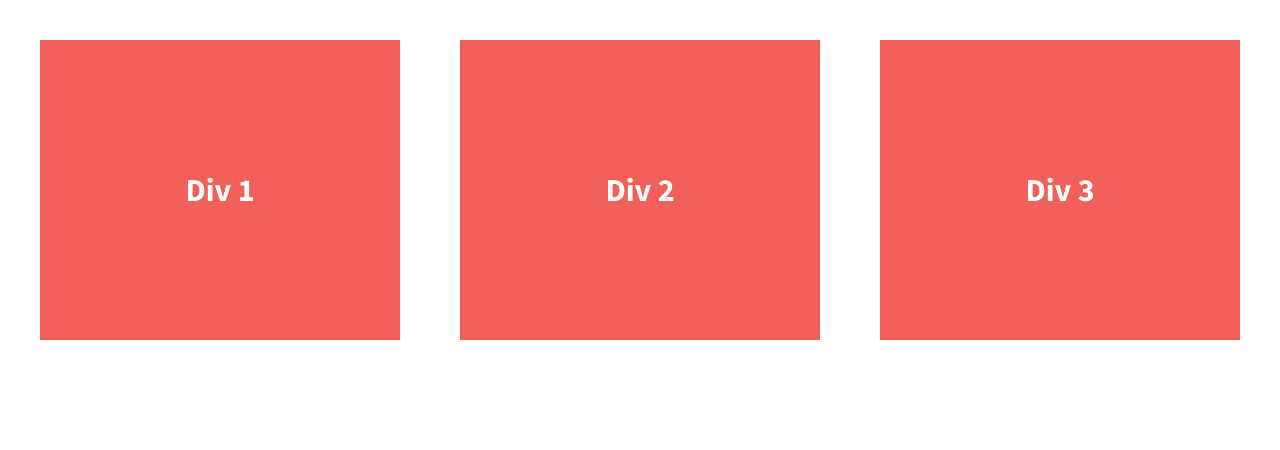
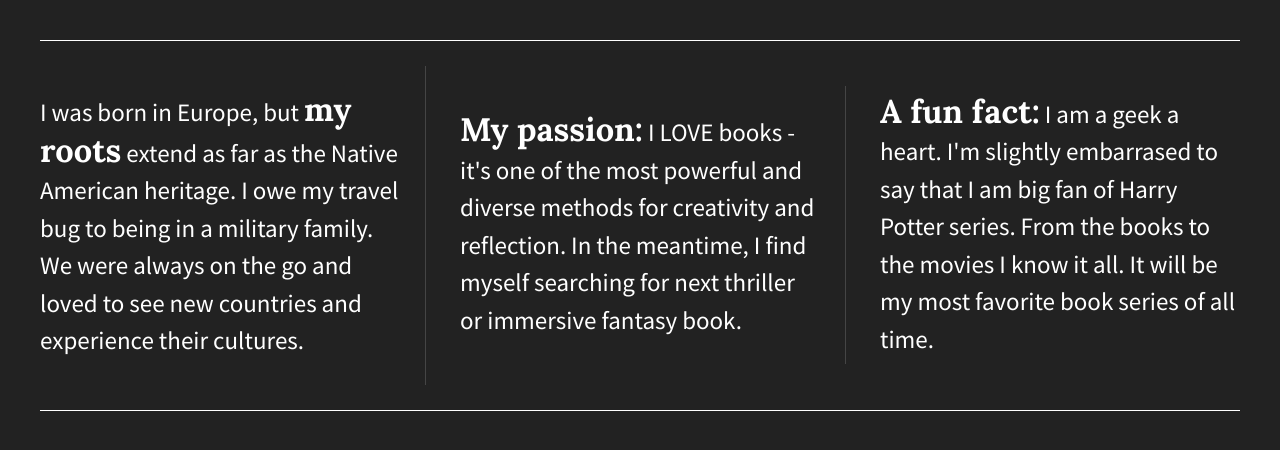
Before and after one commit to flo1244/flex-box, a plain HTML site: page index.html in a window 1280 px wide. Drawn offline with nearby package versions, Linux system fonts and the light colour scheme.

Commit message:
Initial commit

```diff
--- a/css/main.css
+++ b/css/main.css
@@ -97,8 +97,9 @@ textarea {
 
 
 html {
-  background-color: #fff;
+  background-color:#222;
   height: 100%;
+  width: 100%;
 }
 
 body {
@@ -110,24 +111,40 @@ body {
 
 .wrapper {
   /*add display:flex and set justify-content to space-between*/
-  font-weight: 700;
+  flex-flow: row wrap;
   display: flex;
   justify-content: space-between;
+  align-items: center;
+  border-bottom: 1px solid white;
+  border-top: 1px solid white;
+  padding-top: 25px;
+  padding-bottom: 25px;
 }
 
 .div-1, .div-2, .div-3 {
   /*give the divs a width of 30%, add display:flex, set justify-content and align-items to center*/
+  display: flex;
+  justify-content: center;
+  align-items: center;
   color: #fff;
   line-height: 1.5em;
-  font-size: 1.6em;
-  background-color: #f16059;
-  height: 300px;
-  display: flex;
-  justify-content:center;
-  align-items: center;
+  font-size: 1.25em;
+  height: auto;
   width: 30%;
+
+
 }
 
+.div-1, .div-2 {
+	border-right: 1px solid #454545;
+	padding-right: 25px;
+}
+
+
+.wrapper span {
+  font-family: 'Lora', sans-serif;
+  font-size: 1.3em;
+}
 
 
 
--- a/index.html
+++ b/index.html
@@ -1,9 +1,9 @@
 <!doctype html>
-<html class="no-js" lang="">
+<html class="no-js" lang="eng">
     <head>
         <meta charset="utf-8">
         <meta http-equiv="x-ua-compatible" content="ie=edge">
-        <title>Make me into a grid!</title>
+        <title>flexbox-project</title>
         <meta name="description" content="">
         <meta name="viewport" content="width=device-width, initial-scale=1">
 
@@ -13,8 +13,8 @@
         <link rel="stylesheet" href="css/normalize.css">
         <link rel="stylesheet" href="css/main.css">
         <script src="js/vendor/modernizr-2.8.3.min.js"></script>
-        <link href='http://fonts.googleapis.com/css?family=Lora:700' rel='stylesheet' type='text/css'>
-        <link href='http://fonts.googleapis.com/css?family=Source+Sans+Pro:400,700' rel='stylesheet' type='text/css'>
+        <link href="http://fonts.googleapis.com/css?family=Lora:700" rel="stylesheet" type="text/css">
+        <link href="http://fonts.googleapis.com/css?family=Source+Sans+Pro:400,700" rel="stylesheet" type="text/css">
     </head>
     <body>
         <!--[if lt IE 8]>
@@ -23,13 +23,13 @@
 
         <section class="wrapper">
             <div class="div-1">
-                Div 1
+				<p>I was born in Europe, but <span>my roots</span> extend as far as the Native American heritage. I owe my travel bug to being in a military family. We were always on the go and loved to see new countries and experience their cultures.</p>
             </div>
             <div class="div-2">
-                Div 2
+				<p><span>My passion:</span> I LOVE books - it's one of the most powerful and diverse methods for creativity and reflection. In the meantime, I find myself searching for next thriller or immersive fantasy book.</p>
             </div>
             <div class="div-3">
-                Div 3
+				<p><span>A fun fact:</span> I am a geek a heart. I'm slightly embarrased to say that I am big fan of Harry Potter series. From the books to the movies I know it all. It will be my most favorite book series of all time.</p>
             </div>
         </section>
 
```
